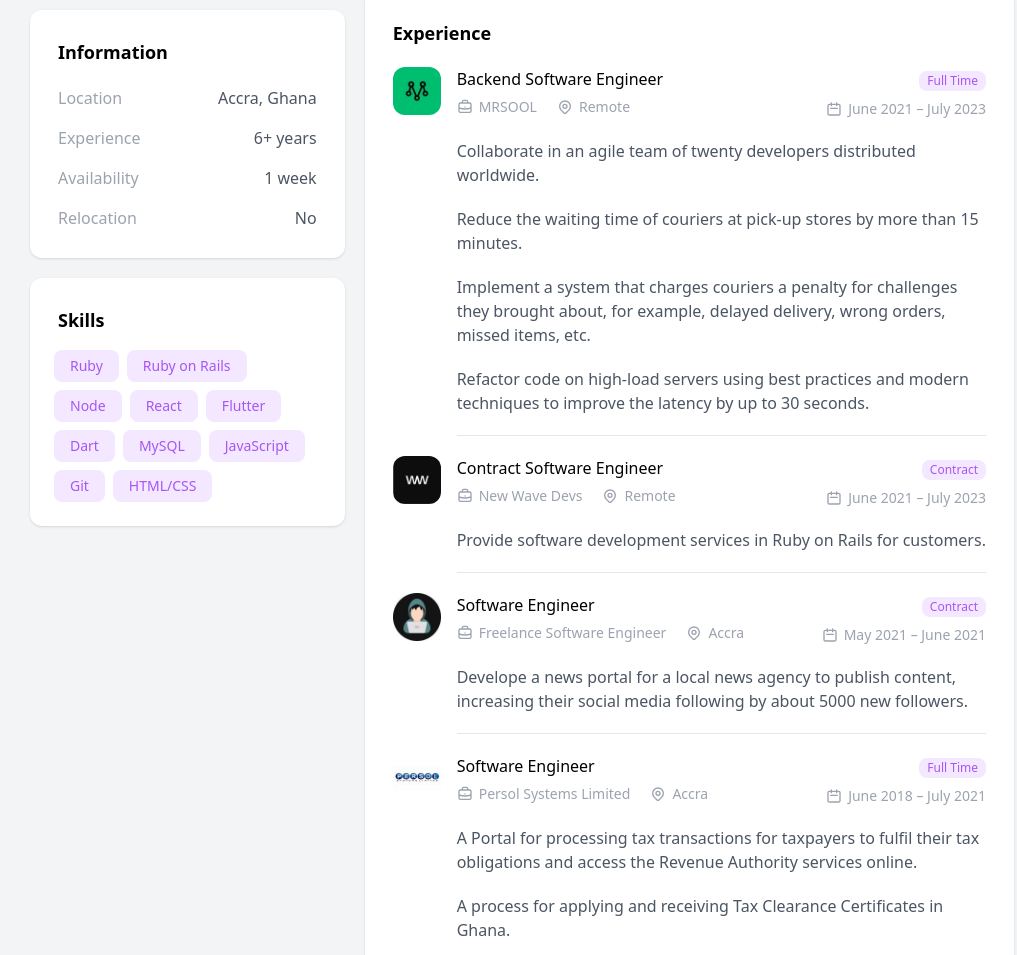
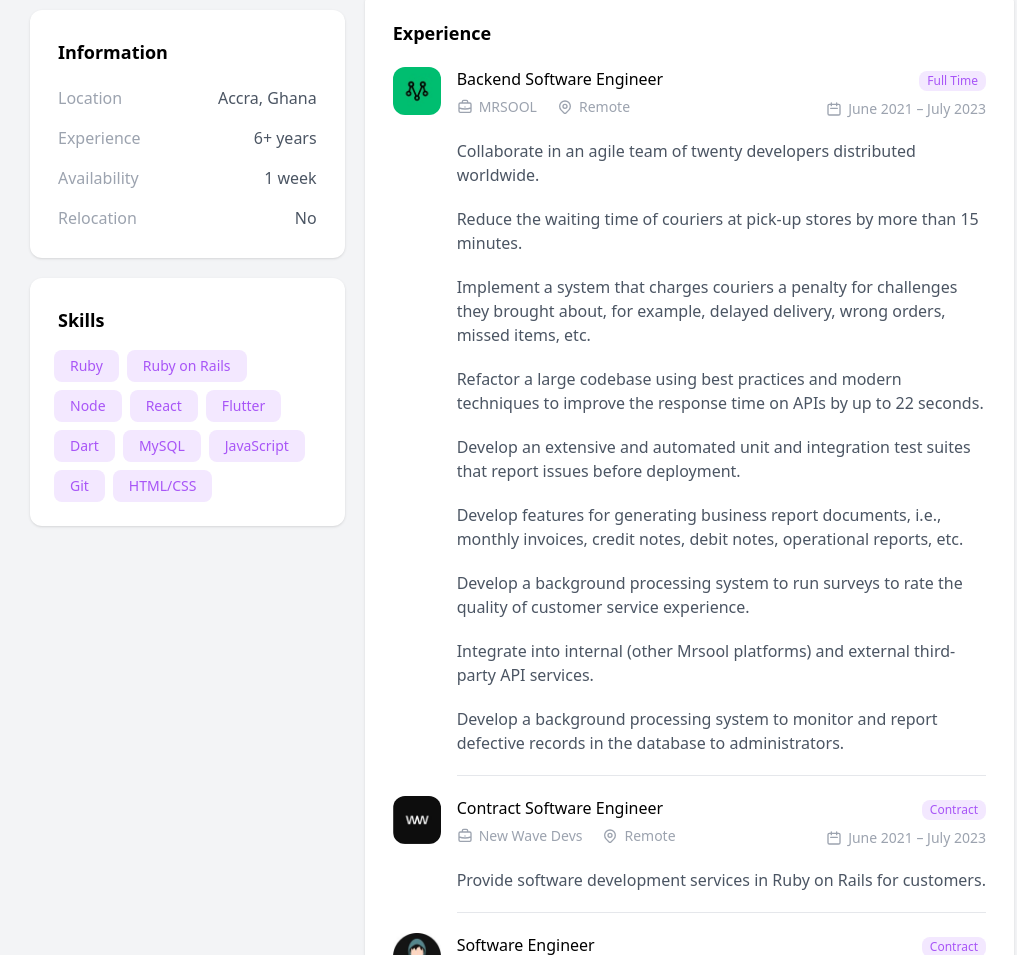
Before and after one commit to ybadmus/ybadmus.github.io, a plain HTML site: page index.html in a window 1280 px wide. Shown: the part 372-1327 px from the top of the page, without its empty margins (118-1135 px from the left). Drawn offline with nearby package versions, Linux system fonts and the light colour scheme.

Commit message:
add more achievements for experience at mrsool

```diff
--- a/index.html
+++ b/index.html
@@ -156,7 +156,22 @@
                                 Implement a system that charges couriers a penalty for challenges they brought about, for example, delayed delivery, wrong orders, missed items, etc.
                             </p>
                             <p class="text-gray-600">
-                                Refactor code on high-load servers using best practices and modern techniques to improve the latency by up to 30 seconds.
+                                Refactor a large codebase using best practices and modern techniques to improve the response time on APIs by up to 22 seconds.
+                            </p>
+                            <p class="text-gray-600">
+                                Develop an extensive and automated unit and integration test suites that report issues before deployment.
+                            </p>
+                            <p class="text-gray-600">
+                                Develop features for generating business report documents, i.e., monthly invoices, credit notes, debit notes, operational reports, etc.
+                            </p>
+                            <p class="text-gray-600">
+                                Develop a background processing system to run surveys to rate the quality of customer service experience.
+                            </p>
+                            <p class="text-gray-600">
+                                Integrate into internal (other Mrsool platforms) and external third-party API services.
+                            </p>
+                            <p class="text-gray-600">
+                                Develop a background processing system to monitor and report defective records in the database to administrators.
                             </p>
                             <div class="border-b border-gray-200"></div>
                         </div>
```
